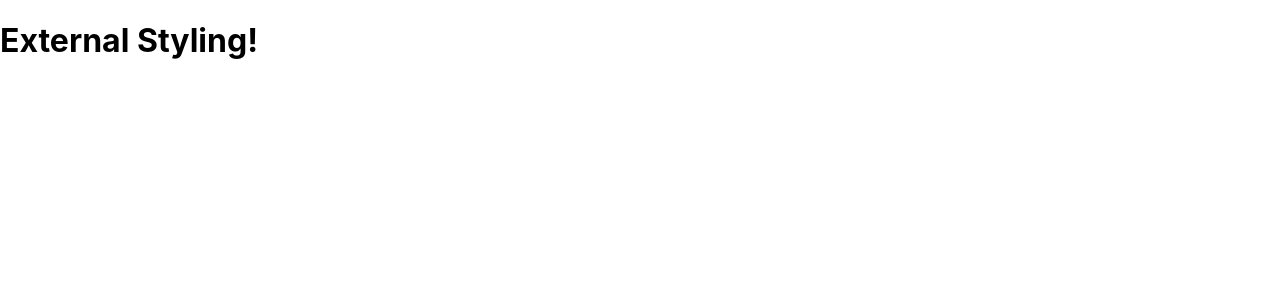
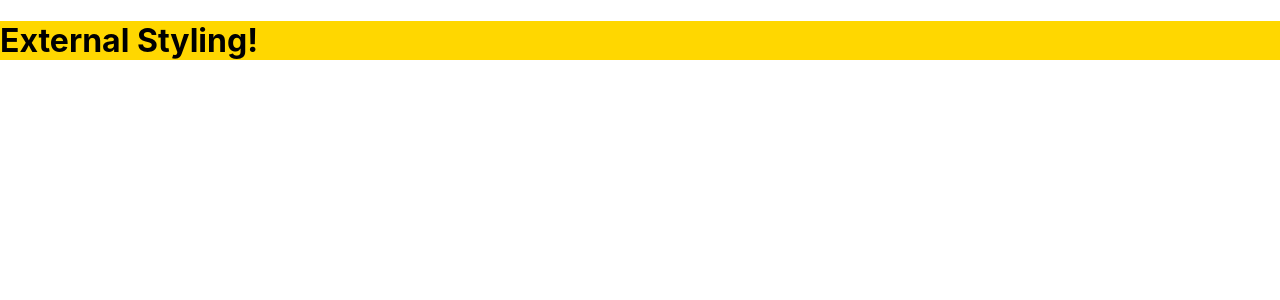
Before and after one commit to Surajpawar83/my-app, a React (Create React App) app: page / in a window 1280 px wide. Shown: the top 300 px of the page. Built offline with nearby package versions, Linux system fonts and the light colour scheme.

Commit message:
styling-External

```diff
--- a/src/index.css
+++ b/src/index.css
@@ -1,13 +1,18 @@
+.beautify {
+  background-color: gold;
+  color: black;
+}
+
 body {
   margin: 0;
-  font-family: -apple-system, BlinkMacSystemFont, 'Segoe UI', 'Roboto', 'Oxygen',
-    'Ubuntu', 'Cantarell', 'Fira Sans', 'Droid Sans', 'Helvetica Neue',
+  font-family: -apple-system, BlinkMacSystemFont, "Segoe UI", "Roboto", "Oxygen",
+    "Ubuntu", "Cantarell", "Fira Sans", "Droid Sans", "Helvetica Neue",
     sans-serif;
   -webkit-font-smoothing: antialiased;
   -moz-osx-font-smoothing: grayscale;
 }
 
 code {
-  font-family: source-code-pro, Menlo, Monaco, Consolas, 'Courier New',
+  font-family: source-code-pro, Menlo, Monaco, Consolas, "Courier New",
     monospace;
 }
```
